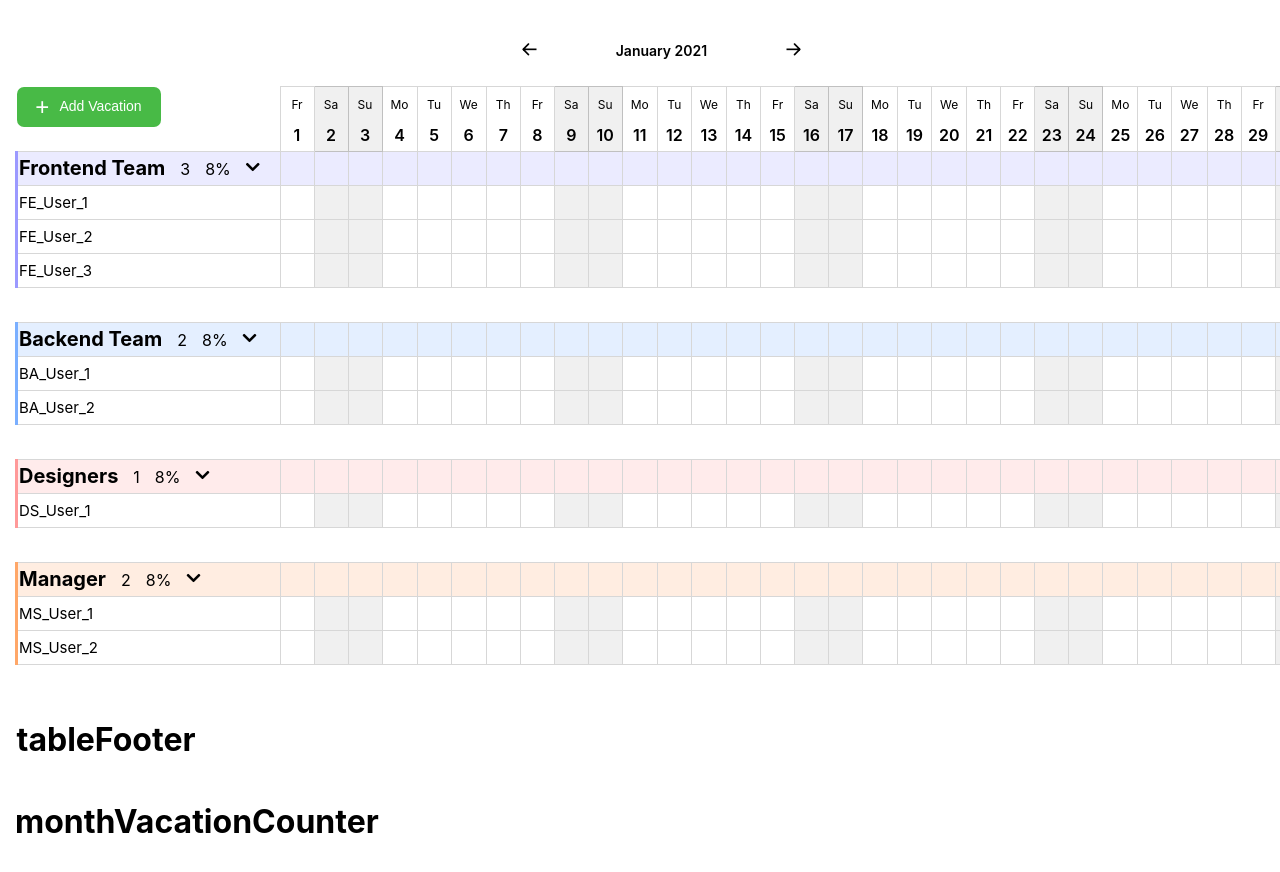
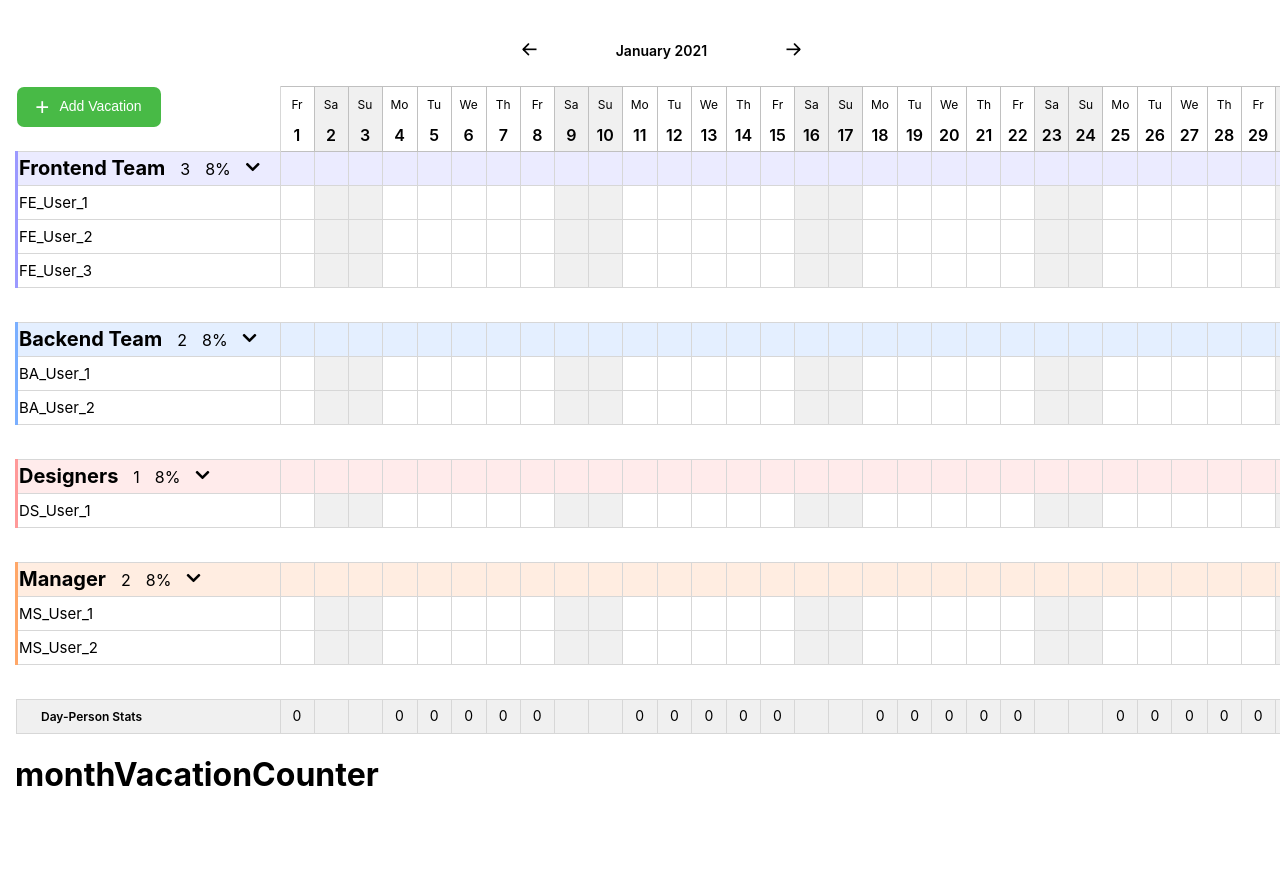
Before and after one commit to LesnovArt/calendarWithReact, a React (Create React App) app: page / in a window 1280 px wide. Shown: the top 872 px of the page. After the commit the page ends 830 px from the top, so only its background shows below. Built offline with nearby package versions, Linux system fonts and the light colour scheme; data requests are answered from the project's data file.

Commit message:
add statsRow

```diff
--- a/src/App.js
+++ b/src/App.js
@@ -2,7 +2,7 @@ import React from "react";
 import { useState, useEffect, createContext } from 'react'
 import axios from 'axios'
 import MonthSwitcher from "./components/monthSwitcher/monthSwitcher";
-import TableHead from "./components/tableHead/tabelHead";
+import TableHead from "./components/tableHead/tableHead";
 import TableBody from "./components/tableBody/tableBody";
 import TableFooter from "./components/tableFooter/tableFooter";
 import MonthVacationCounter from "./components/monthVacationCounter/monthVacationCounter";
@@ -63,12 +63,14 @@ function App() {
       <div className="table-wrapper">
         <table>
           <thead>
-            <TableHead currentDate={currentDate} arrDays={arrDays} createCells={createCells}/>
+            <TableHead arrDays={arrDays} />
           </thead>
           {getDepartments().map((department) => (
               <TableBody members={getDepartment(department, members)} department={department} arrDays={arrDays}/>
           ))}
-          <TableFooter />
+          <tfoot>
+            <TableFooter arrDays={arrDays}/>
+          </tfoot>
         </table>
       </div>
       <MonthVacationCounter />
--- a/src/components/tableFooter/tableFooter.js
+++ b/src/components/tableFooter/tableFooter.js
@@ -1,8 +1,18 @@
 import React from "react";
 import style from "./tableFooter.module.scss";
 
-function TableFooter() {
-    return <h1>tableFooter</h1>;
+function TableFooter({ arrDays }) {
+  return (<tr className={style.statsRow}>
+    <td className={style.statsRow__name}>Day-Person Stats</td>
+    {arrDays.map((cell) => (
+      cell.isDayOff ?
+      (<td className={style.statsRow__outputItem}></td>)
+      :
+      (<td className={style.statsRow__outputItem}>0</td>)
+    ))}
+    <td className={style.sumCell}></td>
+  </tr>
+);
 }
 
 export default TableFooter;
--- a/src/components/tableFooter/tableFooter.module.scss
+++ b/src/components/tableFooter/tableFooter.module.scss
@@ -0,0 +1,28 @@
+.statsRow{
+  max-height: 34px;
+  border: 1px solid rgb(192, 192, 192);
+  background: #F0F0F0;
+
+  &__name{
+    width: fit-content;
+    font-weight: 600;
+    font-size: 12px;
+    line-height: 17px;
+    padding: 8px 24px;
+  }
+
+  &__outputItem{
+    width: 34px;
+    font-size: 14px;
+    text-align: center;
+    line-height: 28px;
+  }
+}
+
+.sumCell{
+  width: 34px;
+  font-size: 12px;
+  line-height: 18px;
+  background: #F0F0F0;
+  line-height: 28px;
+}
--- a/src/components/tableHead/tabelHead.jsx
+++ b/src/components/tableHead/tableHead.js
@@ -2,7 +2,7 @@ import React, { useContext } from "react";
 import style from "./tableHead.module.scss";
 import { PopupContext } from "../../App";
 
-function TableHead({ currentDate, arrDays }) {
+function TableHead({ arrDays }) {
   const isPopupShow = useContext(PopupContext);
   return (<tr className={style.calendarRow}>
         <td className={style.calendarRow__addVacationCell}>
@@ -12,7 +12,7 @@ function TableHead({ currentDate, arrDays }) {
         </td>
         {arrDays.map((cell) => (
           cell.isDayOff ?
-          (<td className={style.calendarRow__outputItem, style.weekend}>
+          (<td className={`${style.calendarRow__outputItem}, ${style.weekend}`}>
             <span className={style.calendarRow__outputDay}>{cell.dayName}</span>
             <span className={style.calendarRow__outputDate}>{cell.dayOfMonth}</span>
           </td> )
--- a/src/components/tableHead/tableHead.module.scss
+++ b/src/components/tableHead/tableHead.module.scss
@@ -1,10 +1,12 @@
 $btn-bg: #48BA46;
 
 .calendarRow {
+    max-height: 64px;
+    text-align: center;
 
     &__addVacationBtn {
     width: 144px;
-    height: 40px;
+    min-height: 40px;
     background: $btn-bg;
     border-radius: 7px;
     border: none;
@@ -17,12 +19,11 @@ $btn-bg: #48BA46;
     }
 
     &__outputItem {
-    height: 64px;
     width: 34px;
-    text-align: center;
+    line-height: 28px;
     flex-direction: column;
     align-items: center;
-    line-height: 28px;
+    border: 1px solid rgb(192, 192, 192);
   }
 
   &__addVacationCell {
@@ -31,14 +32,11 @@ $btn-bg: #48BA46;
     margin: 0;
     border-top: none;
     border-left: none;
-    height: 64px;
   }
 
   &__outputDay {
     display: block;
     padding: 7px;
-    text-align: center;
-    color: #000;
     font-size: 12px;
     line-height: 18px;
   }
@@ -54,13 +52,9 @@ $btn-bg: #48BA46;
 }
 
 .sumCell {
-  height: 64px;
   width: 34px;
   font-size: 12px;
   line-height: 18px;
-  background: #F0F0F0;
-  line-height: 28px;
-  border: 1px solid rgb(192, 192, 192);
   background: #F0F0F0;
 }
 
@@ -70,12 +64,10 @@ $btn-bg: #48BA46;
 }
 
 .weekend {
-  height: 64px;
   width: 34px;
-  text-align: center;
+  line-height: 28px;
   flex-direction: column;
   align-items: center;
-  line-height: 28px;
   border: 1px solid rgb(192, 192, 192);
   background: #F0F0F0;
 }
```
Also changed, not shown: src/components/monthSwitcher/monthSwitcher.jsx (deleted, +0 -38 lines).
